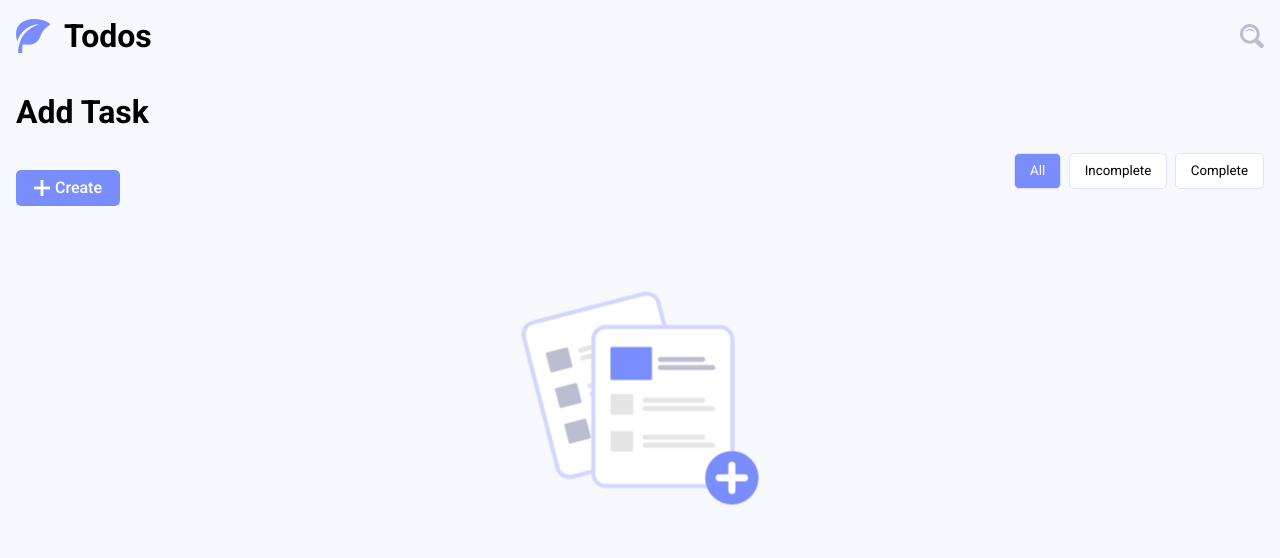
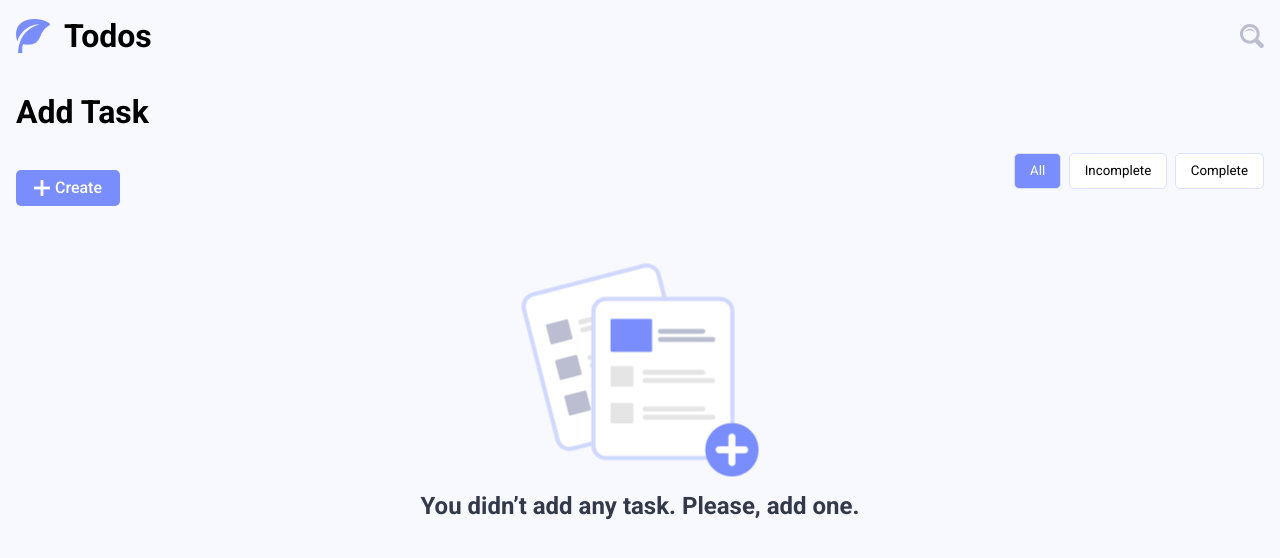
Before and after one commit to ahr-wtag/react-todo-app, a React (Create React App) app: page / in a window 1280 px wide. Shown: the top 558 px of the page. Built offline with nearby package versions, Linux system fonts and the light colour scheme.

Commit message:
(step-7) add text in the empty taskbar

```diff
--- a/src/components/EmptyPage/index.jsx
+++ b/src/components/EmptyPage/index.jsx
@@ -1,7 +1,7 @@
 import React from "react";
 import PropTypes from "prop-types";
 import { EMPTY_PAGE_ICON_ALT_TEXT, ICON_EMPTY_PAGE } from "utils/constant";
-import style from "components/EmptyPage/index.module.scss";
+import "components/EmptyPage/index.scss";
 
 const EmptyPage = ({ isCardCreated, onShowCreateCard }) => {
   function handleIconClick() {
@@ -9,12 +9,17 @@ const EmptyPage = ({ isCardCreated, onShowCreateCard }) => {
   }
 
   return (
-    <div className={style.container}>
-      <img
-        onClick={handleIconClick}
-        src={ICON_EMPTY_PAGE}
-        alt={EMPTY_PAGE_ICON_ALT_TEXT}
-      />
+    <div className="empty-page">
+      <div className="empty-page__container">
+        <img
+          onClick={handleIconClick}
+          src={ICON_EMPTY_PAGE}
+          alt={EMPTY_PAGE_ICON_ALT_TEXT}
+        />
+        <h1 className="empty-page__container--text">
+          You didn’t add any task. Please, add one.
+        </h1>
+      </div>
     </div>
   );
 };
--- a/src/components/EmptyPage/index.module.scss
+++ /dev/null
@@ -1,6 +0,0 @@
-.container {
-  left: 50%;
-  position: absolute;
-  top: 50%;
-  transform: translate(-50%, -50%);
-}
--- /dev/null
+++ b/src/components/EmptyPage/index.scss
@@ -0,0 +1,19 @@
+@import "assets/style/color.scss";
+
+.empty-page {
+  left: 50%;
+  position: absolute;
+  top: 50%;
+  &__container {
+    transform: translate(-50%, -50%);
+    display: flex;
+    flex-direction: column;
+    align-items: center;
+
+    &--text {
+      font-weight: 700;
+      font-size: 1.5rem;
+      color: $navy-blue;
+    }
+  }
+}
```
